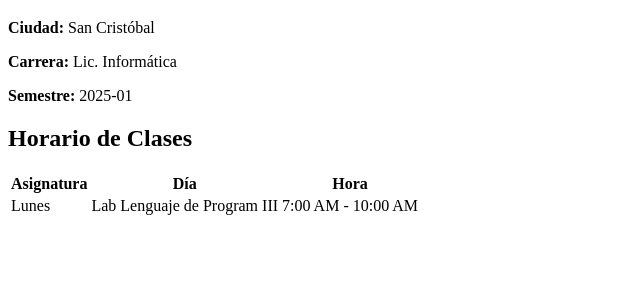
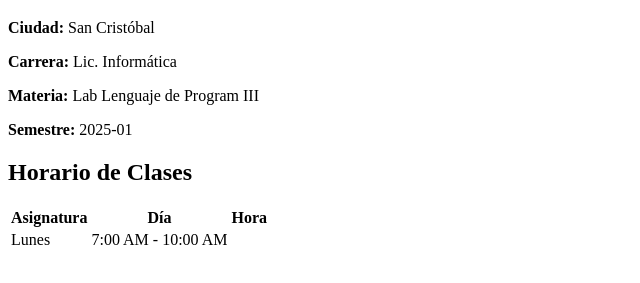
Before and after one commit to shddyc/shddyc, a plain HTML site: page index.html in a window 1280 px wide. Shown: the part 61-344 px from the top of the page, without its empty margins (0-640 px from the left). Drawn offline with Linux system fonts and the light colour scheme.

Commit message:
Update index.html
No minor update

```diff
--- a/index.html
+++ b/index.html
@@ -9,6 +9,7 @@
     <h1>Shadday A. Campusano M.</h1>
     <p><strong>Ciudad:</strong> San Cristóbal</p>
     <p><strong>Carrera:</strong> Lic. Informática</p>
+    <p><strong>Materia:</strong> Lab Lenguaje de Program III</p>
     <p><strong>Semestre:</strong> 2025-01</p>
 
     <h2>Horario de Clases</h2>
@@ -23,7 +24,6 @@
         <tbody>
             <tr>
                 <td>Lunes</td>
-                <td>Lab Lenguaje de Program III</td>
                 <td>7:00 AM - 10:00 AM</td>
             </tr>
             </tbody>
```
